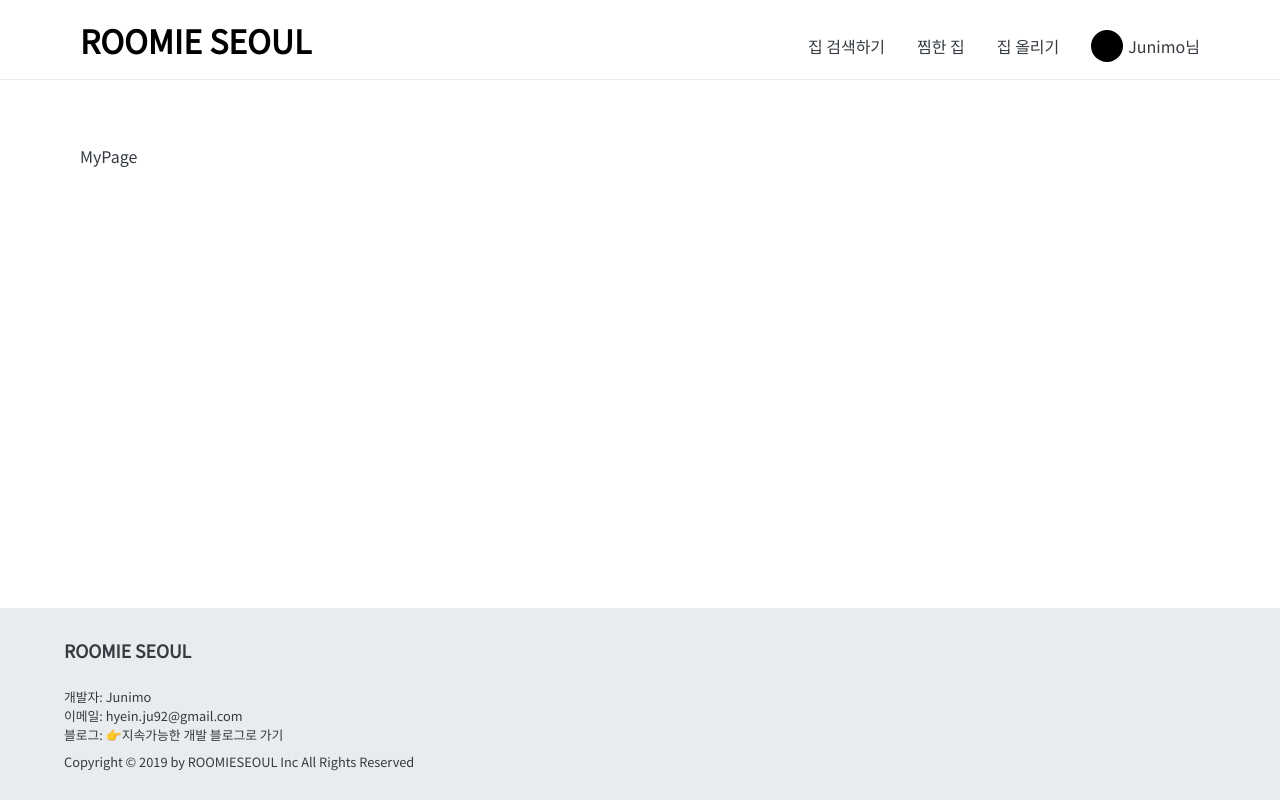
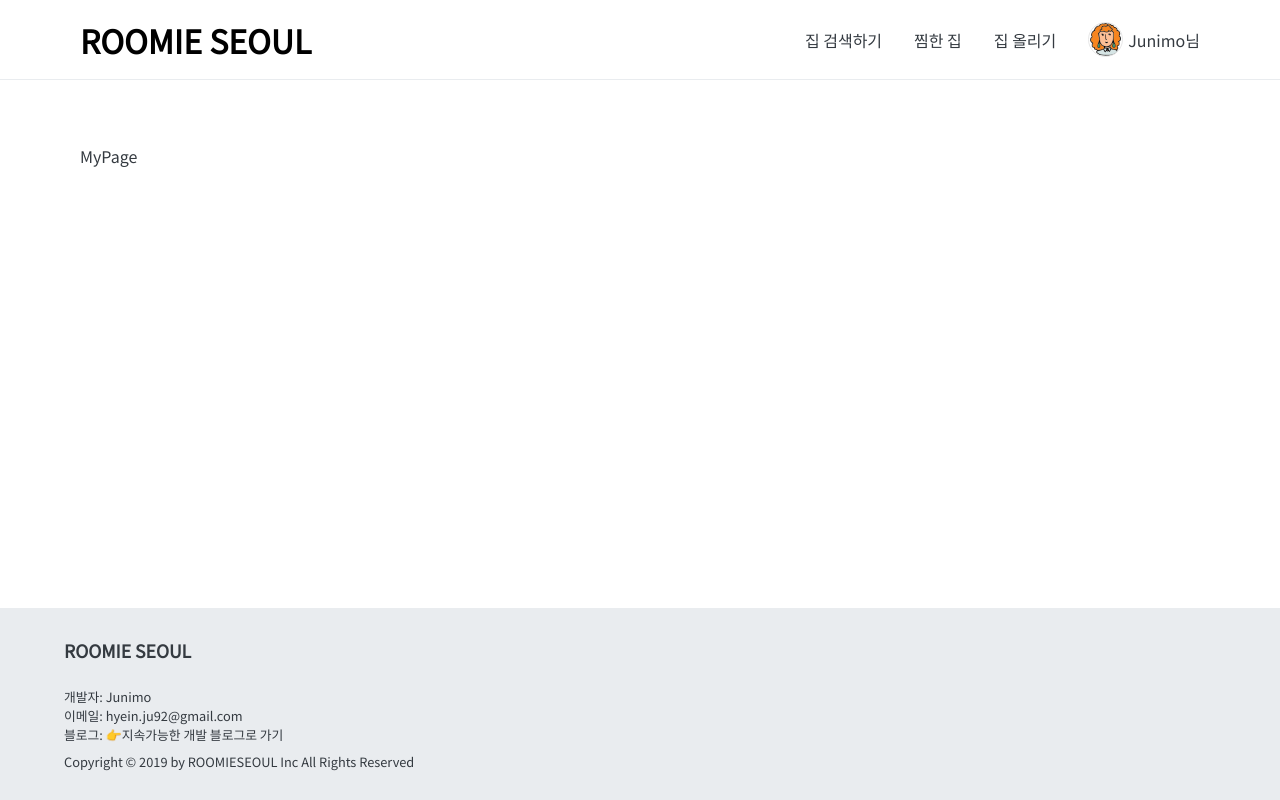
Before and after one commit to theJunimo/RoomieSeoul, a React app: page /mypage/mypost in a window 1280 px wide. Built offline with nearby package versions, Linux system fonts and the light colour scheme.

Commit message:
Fix styles of elements of head component

```diff
--- a/src/components/common/Header/Header.js
+++ b/src/components/common/Header/Header.js
@@ -28,8 +28,7 @@ function MenuAfLogin({userInfo = {userName: 'Junimo', userId: 'dummyForUserId'},
 
     return(
         <div className={cx('margin-left-auto')}>
-            <div className={cx('menu-wrap')}>
-                <ul className={cx('menu')}>
+            <ul>
                 <li>
                     <Navigation to = '/search' theme = 'main'>집 검색하기</Navigation>
                 </li>
@@ -40,13 +39,13 @@ function MenuAfLogin({userInfo = {userName: 'Junimo', userId: 'dummyForUserId'},
                     <Navigation to = '/write' theme = 'main'>집 올리기</Navigation>
                 </li>
                 <li onClick = {handleMenu}>
-                        <Navigation theme = 'main'>
-                            <span className = {cx('profile-img')}></span><span className ={cx('span-margin-right')}>{userInfo.userName}님</span>
-                        </Navigation>
+                    <div className = {cx('profile')}>
+                        <div className = {cx('profile-img')}></div>
+                        <div className = {cx('user-name')}>{userInfo.userName}님</div>
+                    </div>
                     {visible? <MyAcntSelectBox/> : null}
                 </li>
             </ul>
-            </div>
         </div>
     );
 }
--- a/src/components/common/Header/Header.scss
+++ b/src/components/common/Header/Header.scss
@@ -36,42 +36,48 @@
         }
 
         .margin-left-auto {
+            margin: auto 0;
             margin-left: auto;
+
             @include media("<medium") {
                 margin: auto;
             }
 
-            .menu-wrap {
-                margin:0 auto;
-
-                .menu {
-                    float:left;
-                    text-align:center;
+            ul {
+                display:flex;
 
                 li {
-                        display:inline-block;
-                        text-align:center;
+                    display: flex;
+                    flex-direction: column;
                 }
 
                 li + li {
                     margin-left: 2rem
                 }
             }
-            }
+
         }
 
+        .profile{
+            display: flex;
+            cursor: pointer;
+
             .profile-img {
-            display: inline-block;
-            background-color: black;
-            width: 32px;
-            height: 32px;
+                width: 35px;
+                height: 35px;
                 border-radius: 50%;
-
+                border: 1px solid #e8e8e8;
                 margin-right: 5px;
 
-            position: relative;
                 top: 9px;
 
+                background-image: url('./test-userImg2.png');
+                background-size: cover;
+            }
+
+            .user-name {
+                margin: auto;
             }
         }
     }
+}
--- a/src/components/common/Navigation/Navigation.scss
+++ b/src/components/common/Navigation/Navigation.scss
@@ -3,6 +3,7 @@
 .nav {
     color: $fontGray;
     cursor: pointer;
+    margin: auto;
 
     &.main {
         &:active, &:hover {
```
Also changed, not shown: src/components/common/Header/test-userImg.png (added), src/components/common/Header/test-userImg2.png (added). Lines whose indentation alone changed are shown as unchanged.
